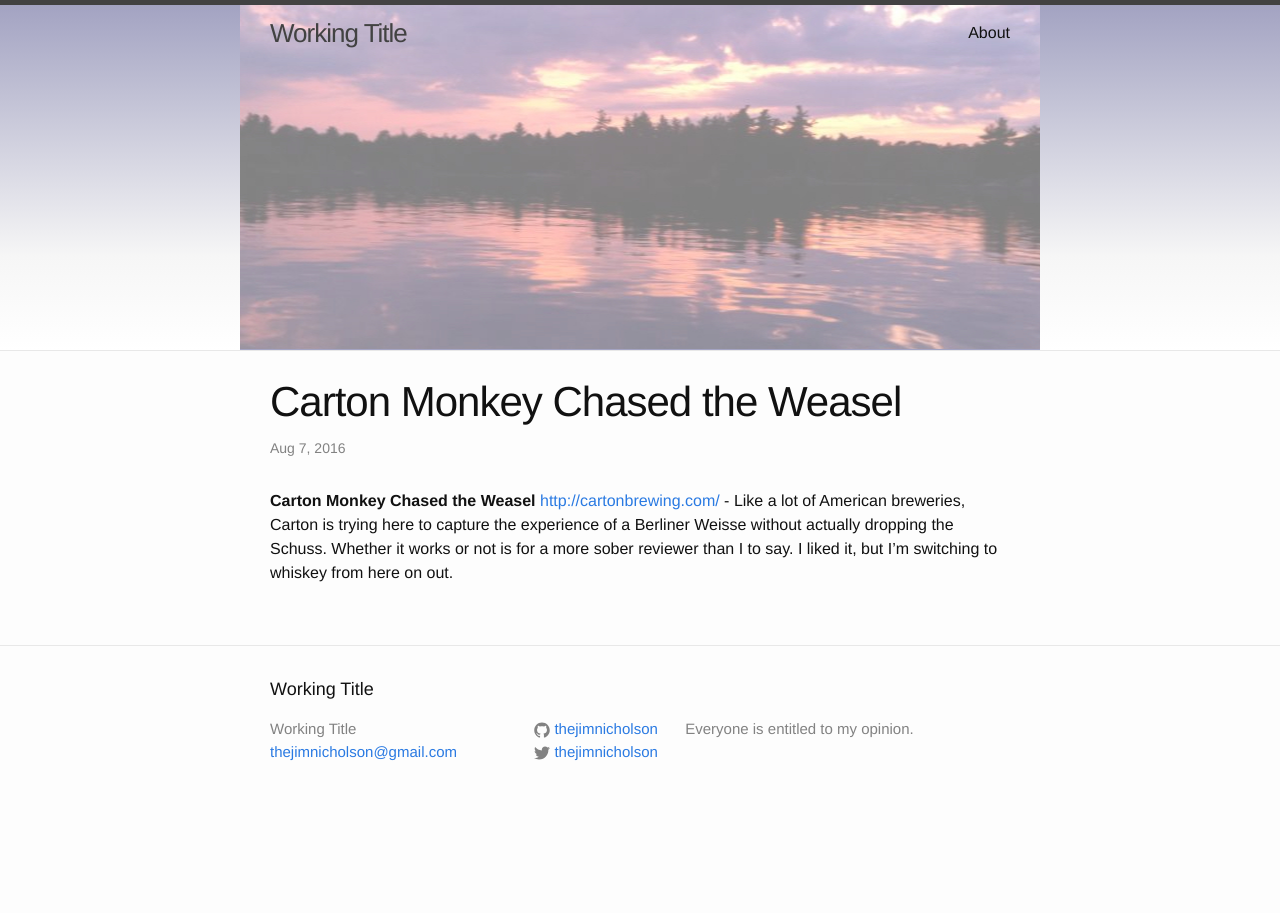
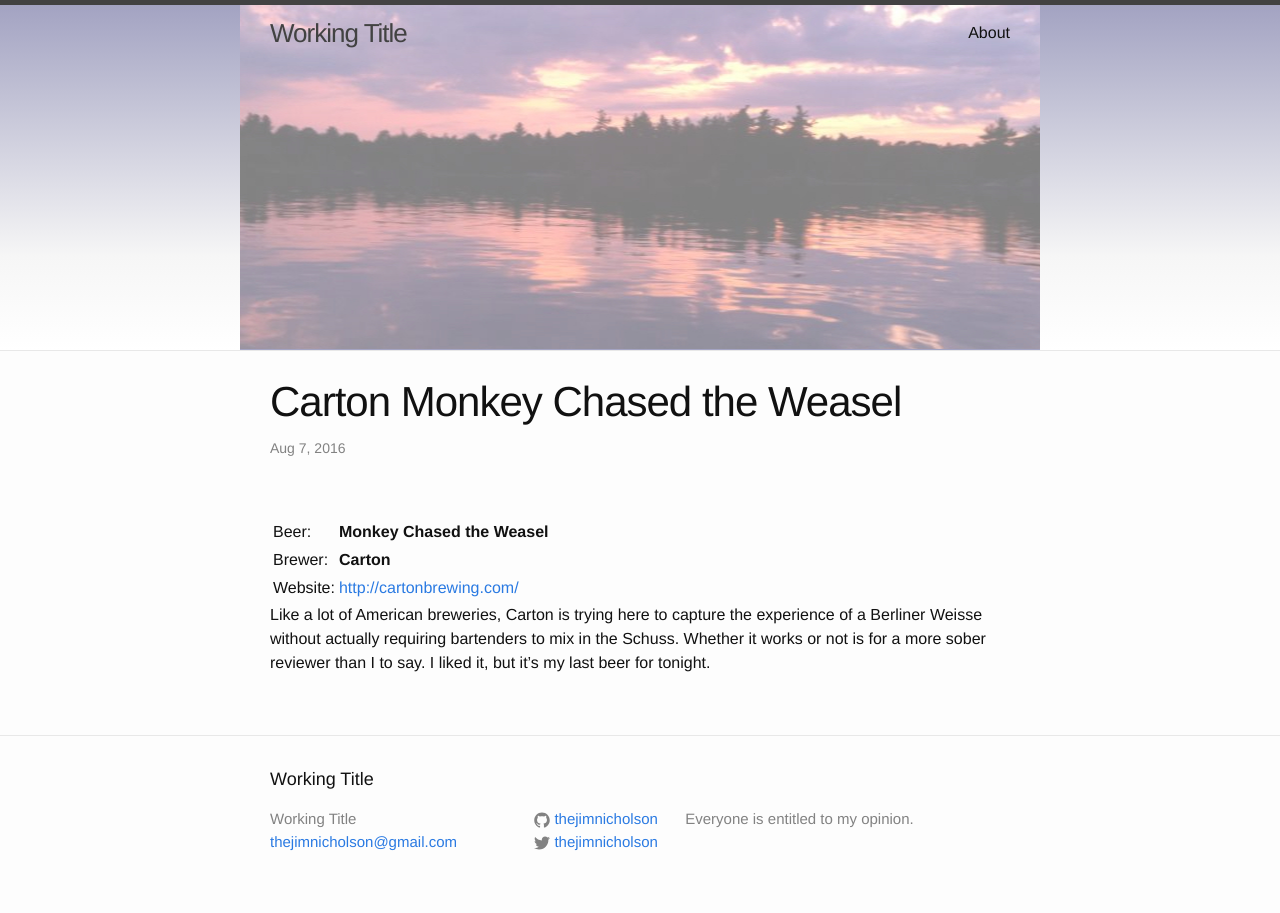
Before and after one commit to thejimnicholson/thejimnicholson.github.io, a Jekyll site: the page built from _posts/2016-08-07-carton-monkey-chased-the-weasel.md, in a window 1280 px wide. Built offline with Jekyll 4.4.1, drawn with Linux system fonts in a browser that asks for light colours; Markdown is read by kramdown in place of the engine named in the settings.

Commit message:
/ ‘_posts/2016-08-07-carton-monkey-chased-the-weasel.md’

```diff
--- a/_posts/2016-08-07-carton-monkey-chased-the-weasel.md
+++ b/_posts/2016-08-07-carton-monkey-chased-the-weasel.md
@@ -1,6 +1,13 @@
 ---
 layout: post
 title: Carton Monkey Chased the Weasel
+categories: [NJ,Berliner Weisse]
 ---
 
-__Carton Monkey Chased the Weasel__ <http://cartonbrewing.com/> - Like a lot of American breweries, Carton is trying here to capture the experience of a Berliner Weisse without actually dropping the Schuss. Whether it works or not is for a more sober reviewer than I to say. I liked it, but I'm switching to whiskey from here on out.
+|          |                              |
+|----------|------------------------------|
+| Beer:    | __Monkey Chased the Weasel__ |
+| Brewer:  | __Carton__                   |
+| Website: | <http://cartonbrewing.com/>  |
+
+Like a lot of American breweries, Carton is trying here to capture the experience of a Berliner Weisse without actually requiring bartenders to mix in the Schuss. Whether it works or not is for a more sober reviewer than I to say. I liked it, but it's my last beer for tonight.
```
